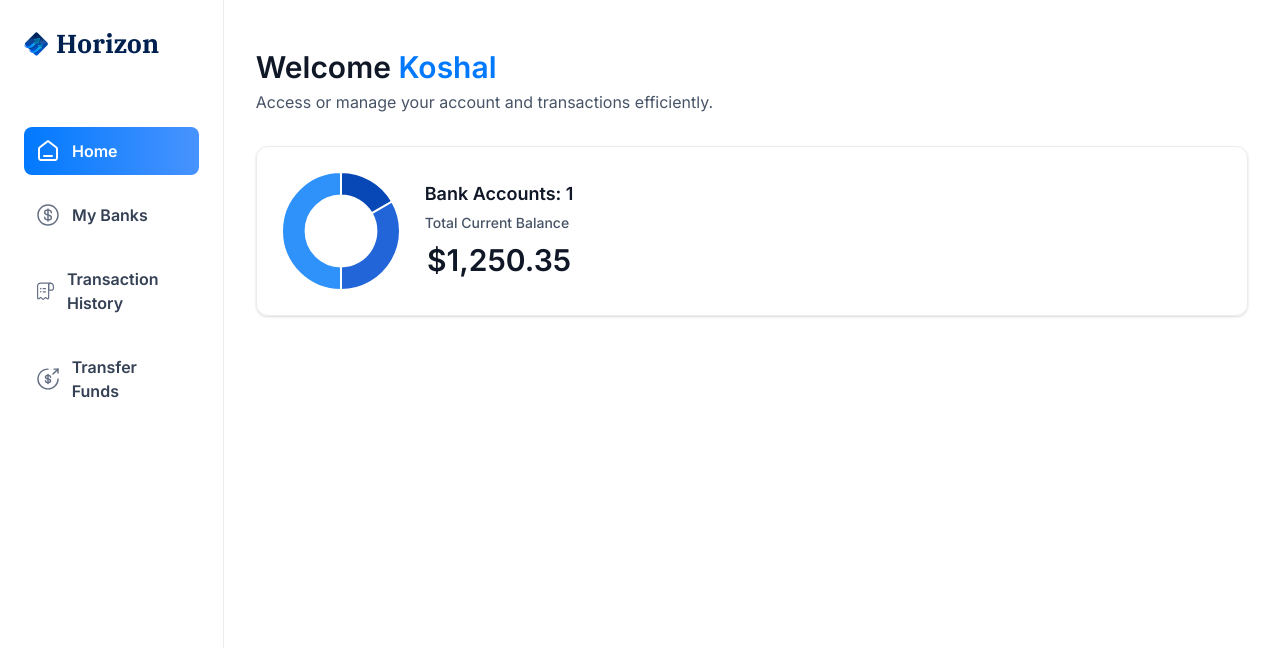
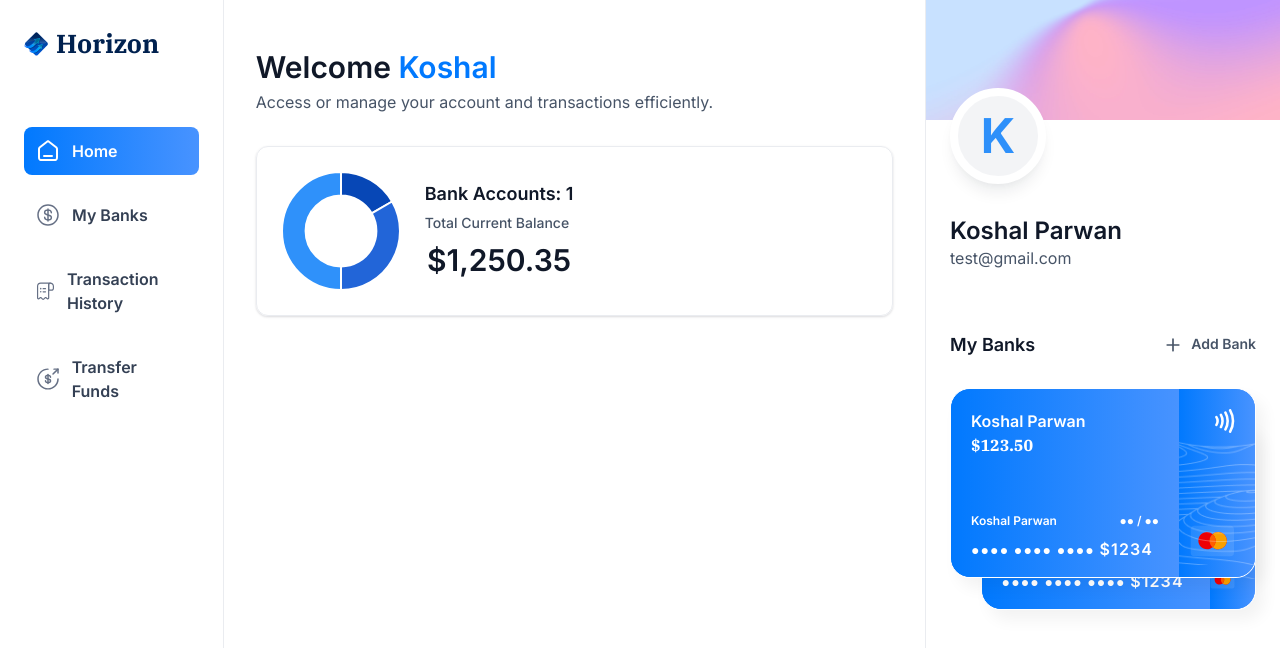
Before and after one commit to nileshparwan/banking, a Next.js app: page / in a window 1280 px wide. Shown: the top 648 px of the page. Built offline with nearby package versions, Linux system fonts and the light colour scheme.

Commit message:
implement right sidebar

```diff
--- a/app/(root)/page.tsx
+++ b/app/(root)/page.tsx
@@ -1,10 +1,13 @@
 import HeaderBox from '@/components/HeaderBox';
+import RightSidebar from '@/components/RightSidebar';
 import TotalBalanceBox from '@/components/TotalBalanceBox';
 import React from 'react';
 
 const Home = () => {
   const loggedIn = {
-    firstName: 'Koshal'
+    firstName: 'Koshal',
+    lastName: 'Parwan',
+    email: 'test@gmail.com'
   };
   return (
     <section className='home'>
@@ -27,7 +30,11 @@
         {/* recent transactions */}
       </div>
 
-      {/* right sidebar */}
+      <RightSidebar
+        user={loggedIn}
+        transactions={[]}
+        banks={[{ currentBalance: 123.5 }, { currentBalance: 123.5 }]}
+      />
     </section>
   );
 };
--- /dev/null
+++ b/components/BankCard.tsx
@@ -0,0 +1,63 @@
+import { formatAmount } from '@/lib/utils';
+import Image from 'next/image';
+import Link from 'next/link';
+import React from 'react';
+
+const BankCard = ({
+  account,
+  userName,
+  showBalance = true
+}: CreditCardProps) => {
+  return (
+    <div className='flex flex-col'>
+      <Link href='/' className='bank-card'>
+        <div className='bank-card_content'>
+          <div>
+            <h1 className='text-16 font-semibold text-white'>
+              {account.name || userName}
+            </h1>
+
+            <p className='font-ibm-plex-serif font-black text-white'>
+              {formatAmount(account.currentBalance)}
+            </p>
+          </div>
+
+          <article className='flex flex-col gap-2'>
+            <div className='flex justify-between'>
+              <h1 className='text-12 font-semibold text-white'>{userName}</h1>
+
+              <h2 className='text-12 font-semibold text-white'>●● / ●●</h2>
+            </div>
+
+            <p className='text-14 font-semibold tracking-[1.1px] text-white'>
+              ●●●● ●●●● ●●●● <span className='text-16'>${1234}</span>
+            </p>
+          </article>
+        </div>
+
+        <div className='bank-card_icon'>
+          <Image src='/icons/Paypass.svg' width={20} height={24} alt='pay' />
+          <Image
+            src='/icons/mastercard.svg'
+            width={45}
+            height={32}
+            alt='mastercard'
+            className='ml-5'
+          />
+        </div>
+
+        <Image
+          src='/icons/lines.png'
+          width={316}
+          height={190}
+          alt='lines'
+          className='absolute top-0 left-0'
+        />
+
+        {/* copy card numbers */}
+      </Link>
+    </div>
+  );
+};
+
+export default BankCard;
--- /dev/null
+++ b/components/RightSidebar.tsx
@@ -0,0 +1,62 @@
+import Image from 'next/image';
+import Link from 'next/link';
+import React from 'react';
+import BankCard from './BankCard';
+
+const RightSidebar = ({ user, transactions, banks }: RightSidebarProps) => {
+  return (
+    <aside className='right-sidebar'>
+      <section className='flex flex-col pb-8'>
+        <div className='profile-banner' />
+        <div className='profile'>
+          <div className='profile-img'>
+            <span className='text-5xl font-bold text-blue-500'>
+              {user.firstName[0]}
+            </span>
+          </div>
+          <div className='profile-details'>
+            <h1 className='profile-name'>
+              {user.firstName} {user.lastName}
+            </h1>
+            <p className='profile-email'>{user.email}</p>
+          </div>
+        </div>
+      </section>
+
+      <section className='banks'>
+        <div className='flex w-full justify-between'>
+          <h2 className='header-2'>My Banks</h2>
+          <Link href='/' className='flex gap-2'>
+            <Image src='/icons/plus.svg' width={20} height={20} alt='plus' />
+            <h2 className='text-14 font-semibold text-gray-600'>Add Bank</h2>
+          </Link>
+        </div>
+
+        {banks?.length > 0 && (
+          <div className='relative flex flex-1 flex-col items-center justify-center gap-5'>
+            <div className='relative z-10'>
+              <BankCard
+                key={banks[0].$id}
+                account={banks[0]}
+                userName={`${user.firstName} ${user.lastName}`}
+                showBalance={false}
+              />
+            </div>
+            {banks[1] && (
+              <div className='absolute right-0 top-8 z-0 w-[90%]'>
+                <BankCard
+                  key={banks[1].$id}
+                  account={banks[1]}
+                  userName={`${user.firstName} ${user.lastName}`}
+                  showBalance={false}
+                />
+              </div>
+            )}
+          </div>
+        )}
+      </section>
+    </aside>
+  );
+};
+
+export default RightSidebar;
```
